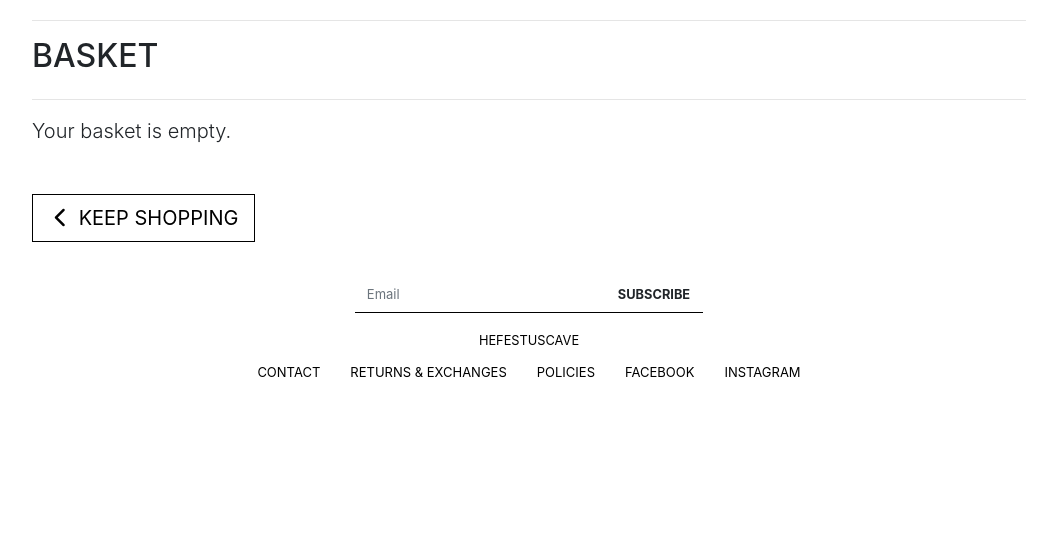
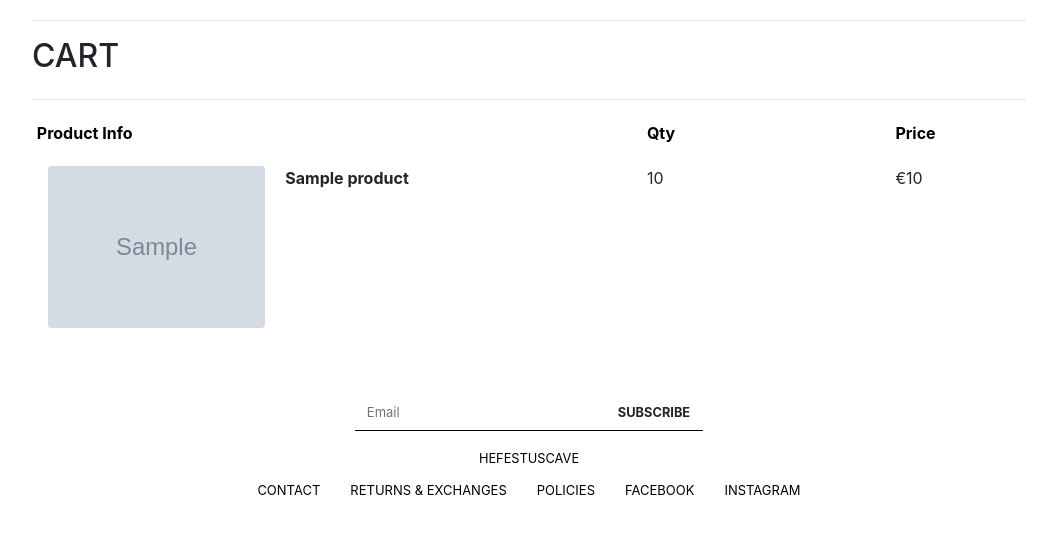
Before and after one commit to tinobragaa/hefestus-cave, a Django app: template cart/templates/cart/cart.html in a window 1280 px wide. Shown: the part 160-695 px from the top of the page, without its empty margins (111-1168 px from the left). Run offline with Django 3.2, Linux system fonts and the light colour scheme; the template is opened without the code that fills it: most values are stand-ins (such as "Sample title", 1, 10 or a date in 2020); grey boxes marked "Sample" are stand-in pictures; some libraries are stand-ins or nearby versions.

Commit message:
Add: created basic cart.html baisc structure

```diff
--- a/cart/contexts.py
+++ b/cart/contexts.py
@@ -16,7 +16,7 @@ def cart_contents(request):
         product_count += quantity
         cart_items.append({
                 'item_id': item_id,
-                'quantity': item_data,
+                'quantity': quantity,
                 'product': product,
             })
 
--- a/cart/templates/cart/cart.html
+++ b/cart/templates/cart/cart.html
@@ -16,16 +16,46 @@
     <div class="row">
         <div class="col">
             <hr>
-            <h2 class="logo-font mb-4">Basket</h2>
+            <h2 class="logo-font mb-4">Cart</h2>
             <hr>
         </div>
     </div>
 
     <div class="row">
         <div class="col">
-            {% if basket_items %}
+            {% if cart_items %}
+            <div class="table-responsive rounded d-none d-md-block">
+                <table class="table table-sm table-borderless">
+                    <thead class="text-black">
+                        <tr>
+                            <th scope="col">Product Info</th>
+                            <th scope="col"></th>
+                            <th scope="col">Qty</th>
+                            <th scope="col">Price</th>
+                        </tr>
+                    </thead>
+
+                    {% for item in cart_items %}
+                        <tr>
+                            <td class="p-3 w-25">
+                                <img class="img-fluid rounded" src="{{ item.product.image.url }}" alt="{{ item.product.name }}">
+                            </td>
+                            <td class="py-3">
+                                <p class="my-0"><strong>{{ item.product.name }}</strong></p>
+                            </td>
+                            <td class="py-3 w-25">
+                                <p class="my-0">{{ item.quantity }}</p>
+                            </td>
+                            <td class="py-3">
+                                <p class="my-0">€{{ item.product.price }}</p>
+                            </td>
+                        </tr>
+                    {% endfor %}
+                </table>
+            </div>
+
             {% else %}
-                    <p class="lead mb-5">Your basket is empty.</p>
+                    <p class="lead mb-5">Your cart is empty.</p>
                     <a href="{% url 'products' %}" class="btn btn-outline-black rounded-0 btn-lg">
                         <span class="icon">
                             <i class="fas fa-chevron-left"></i>
```
